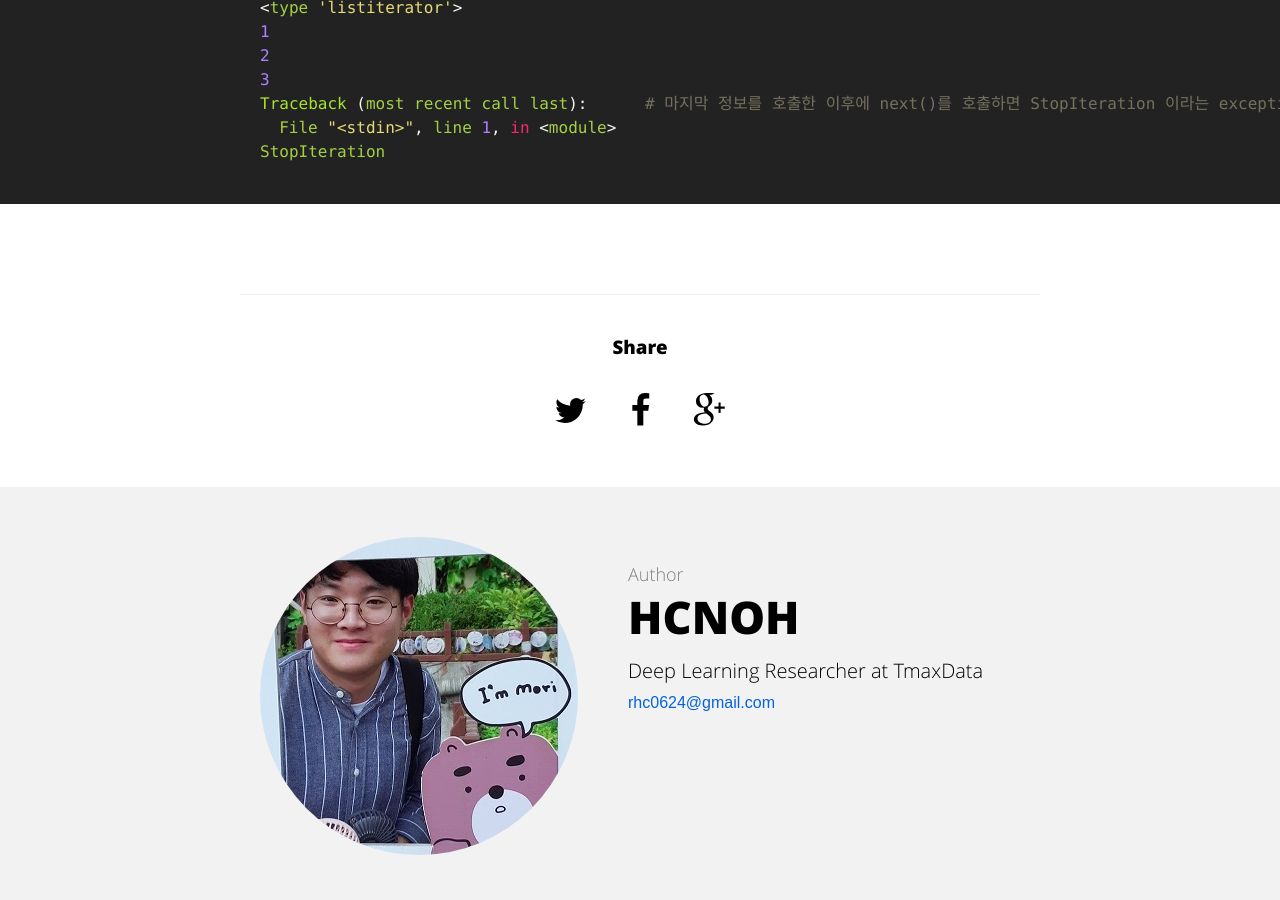
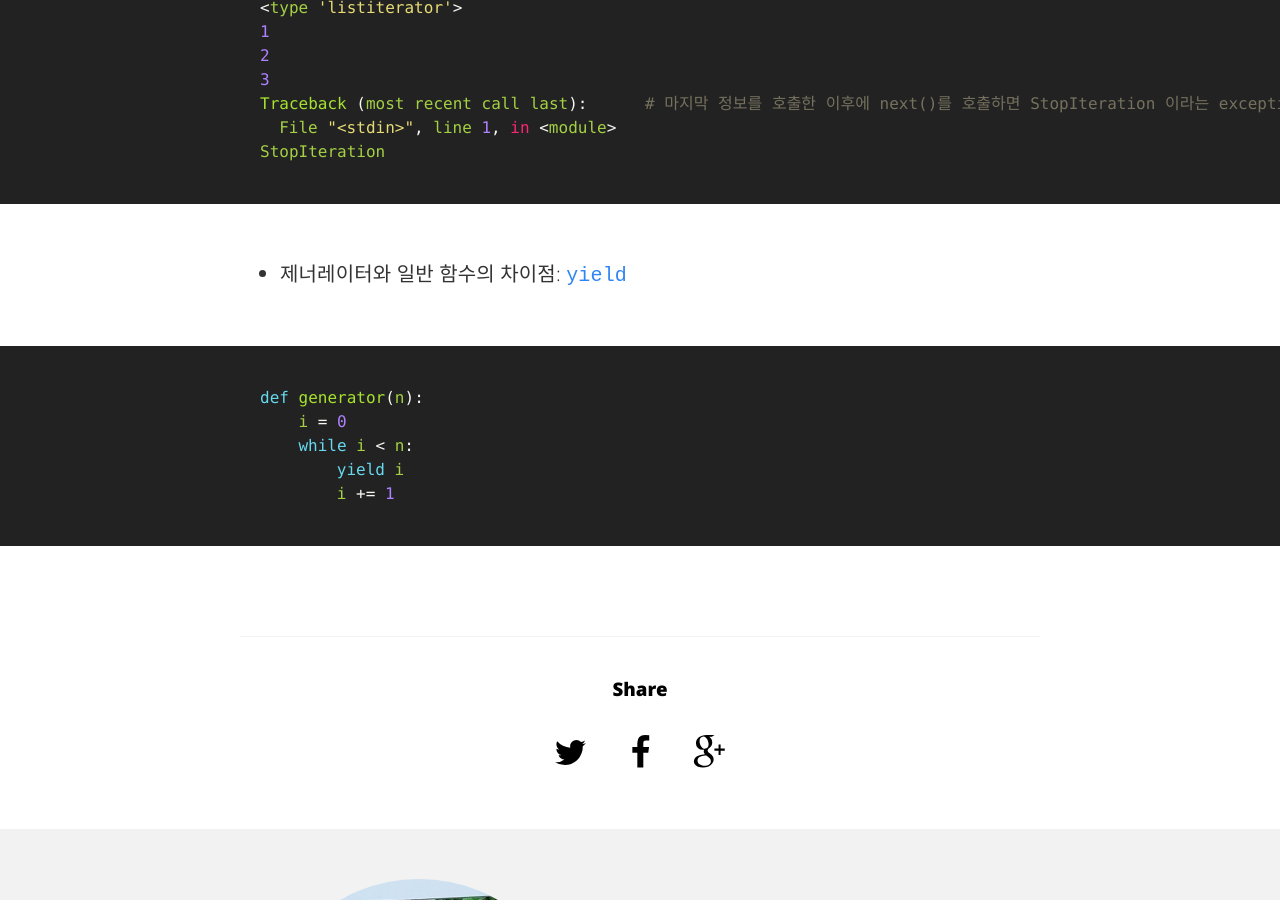
Before and after one commit to hcnoh/blog-prev, a Jekyll site: the page built from _posts/2018-09-17-effective-python-way09.md, in a window 1280 px wide and 900 px high, scrolled down 4693 px. Built offline with Jekyll 4.4.1, drawn with Linux system fonts in a browser that asks for light colours; comment, search, counter and statistics services are not loaded.

Commit message:
Update 2018-09-17-effective-python-way09.md

```diff
--- a/_posts/2018-09-17-effective-python-way09.md
+++ b/_posts/2018-09-17-effective-python-way09.md
@@ -101,3 +101,11 @@ Traceback (most recent call last):      # 마지막 정보를 호출한 이후
   File "<stdin>", line 1, in <module>
 StopIteration
 {% endhighlight %}
+- 제너레이터와 일반 함수의 차이점: `yield`
+{% highlight python %}
+def generator(n):
+    i = 0
+    while i < n:
+        yield i
+        i += 1
+{% endhighlight %}
```
